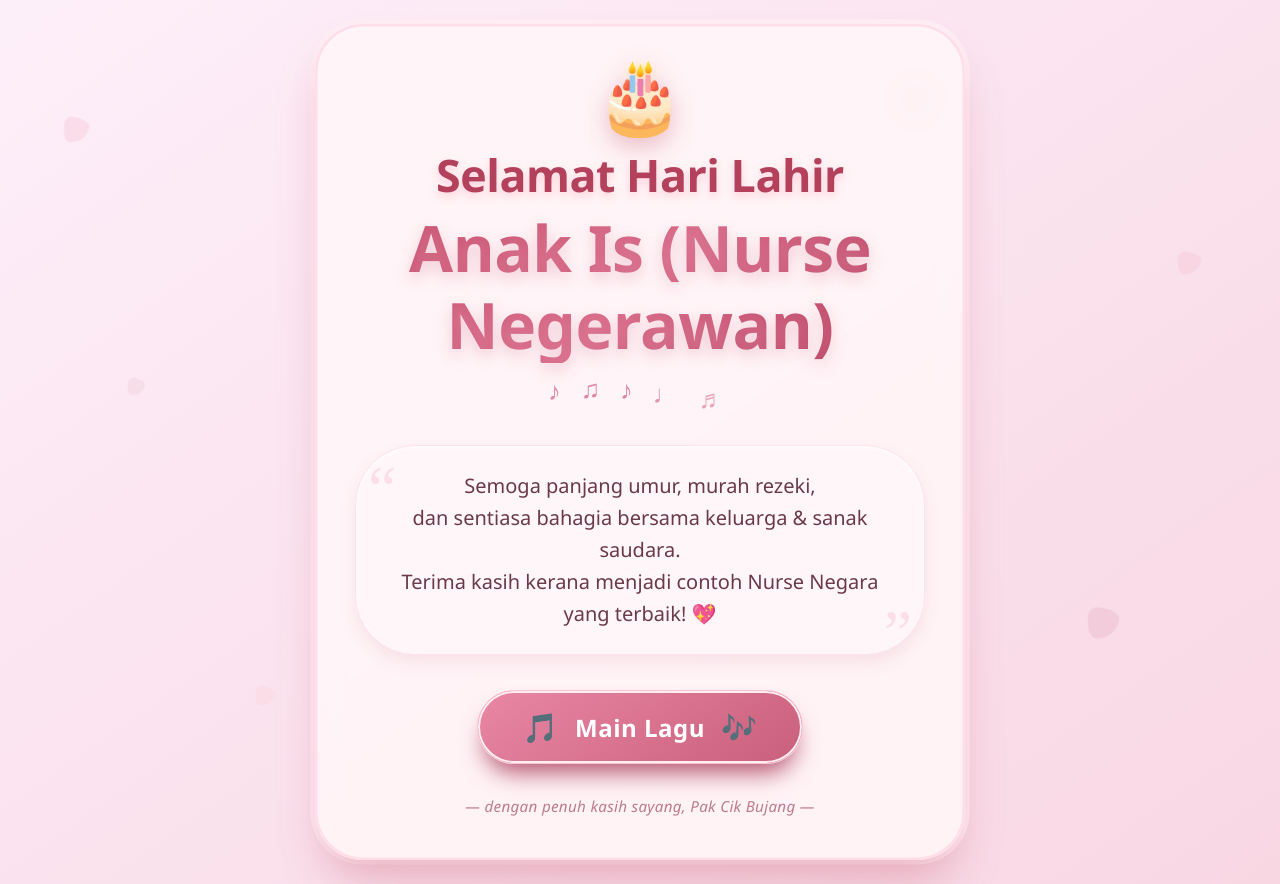
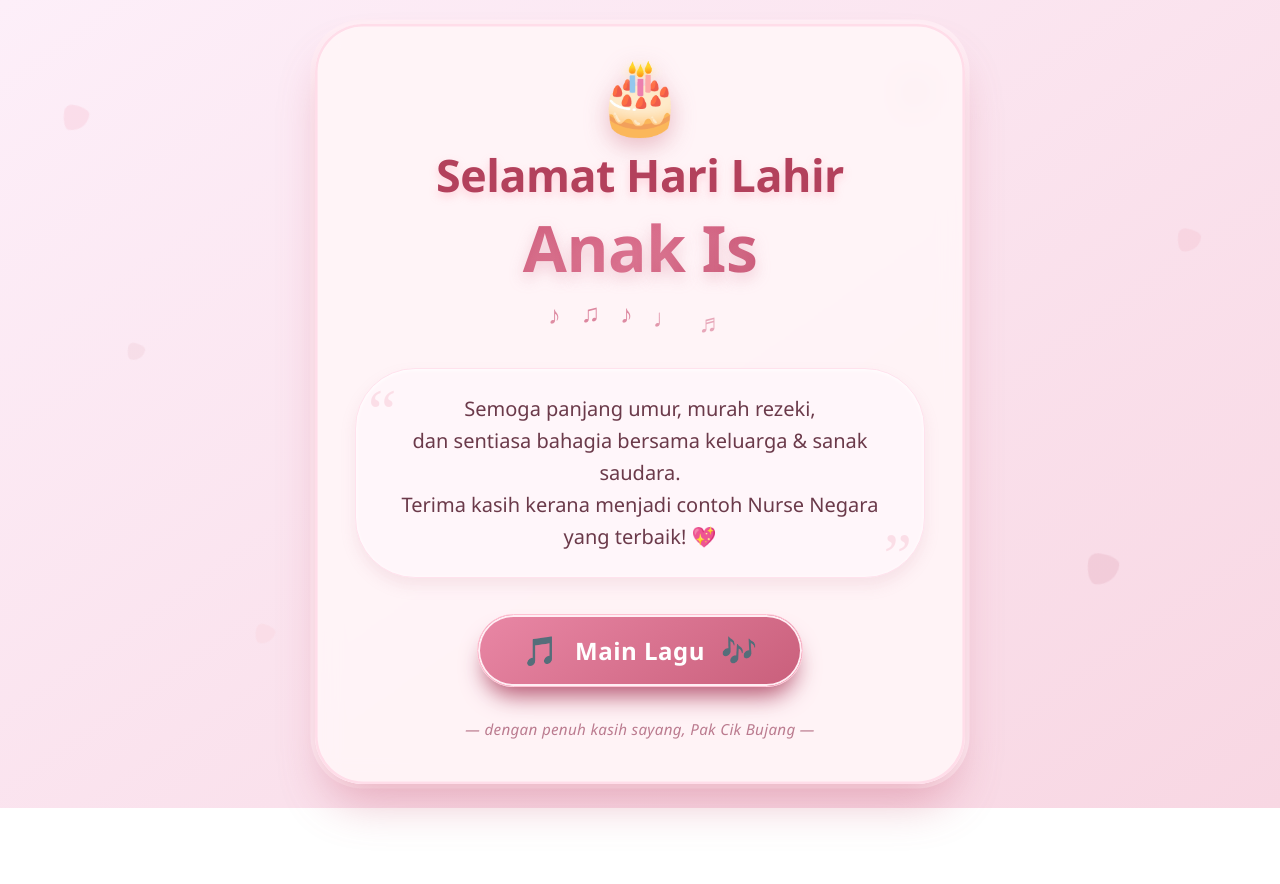
Before and after one commit to dzprojects1234-dev/birthday, a plain HTML site: page index.html in a window 1280 px wide. After the commit the page ends 808 px from the top, so only its background shows below. Drawn offline with Linux system fonts and the light colour scheme.

Commit message:
Update index.html

```diff
--- a/index.html
+++ b/index.html
@@ -3,7 +3,7 @@
 <head>
     <meta charset="UTF-8">
     <meta name="viewport" content="width=device-width, initial-scale=1.0">
-    <title>Kad Hari Lahir untuk Anak Is (Nurse Negarawan)</title>
+    <title>Kad Hari Lahir untuk Anak Is</title>
     <style>
         * {
             margin: 0;
@@ -280,7 +280,7 @@
     <div class="card">
         <div class="cake-icon">🎂</div>
         <h1>Selamat Hari Lahir</h1>
-        <div class="name">Anak Is (Nurse Negerawan)</div>
+        <div class="name">Anak Is</div>
 
         <div class="music-notation">
             <span>♪</span> <span>♫</span> <span>♪</span> <span>♩</span> <span>♬</span>
```
